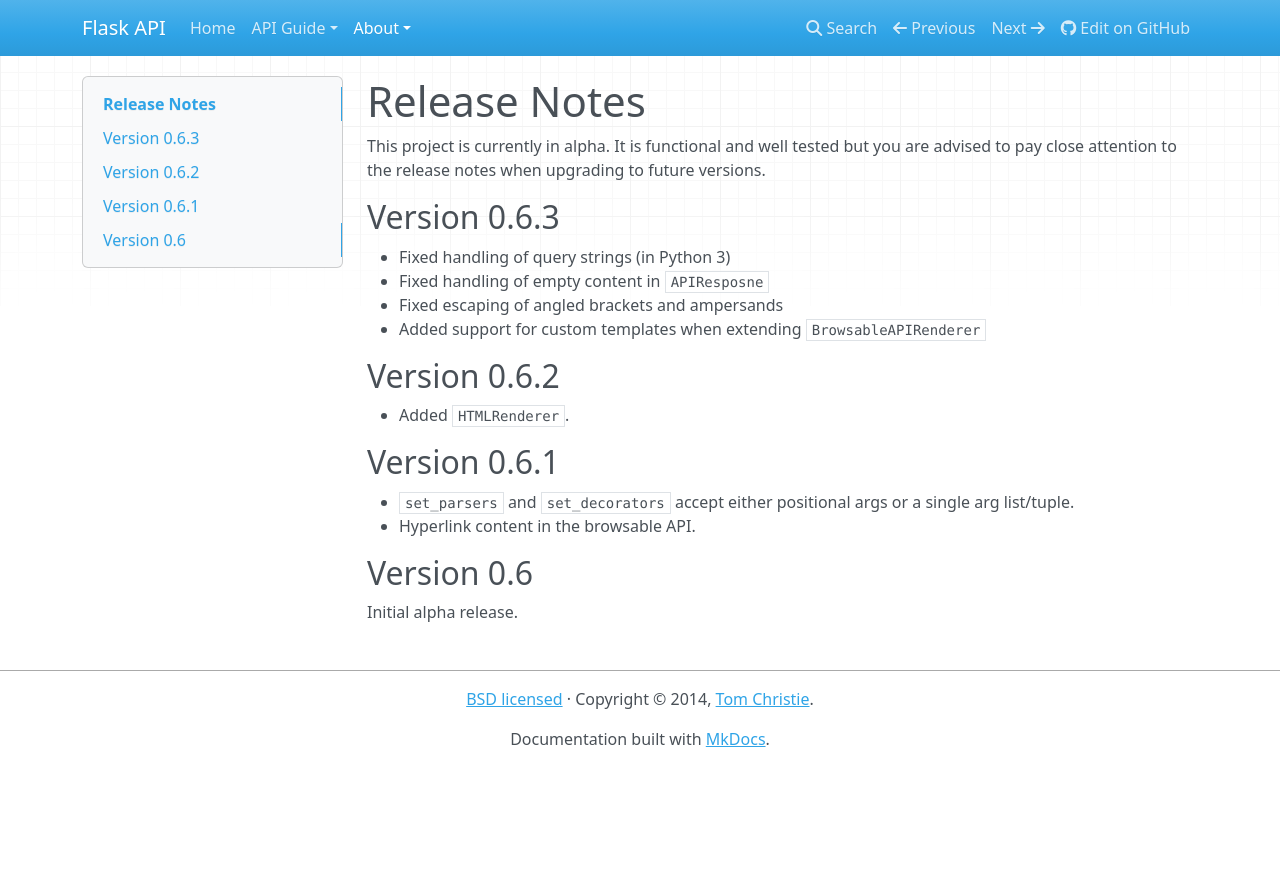
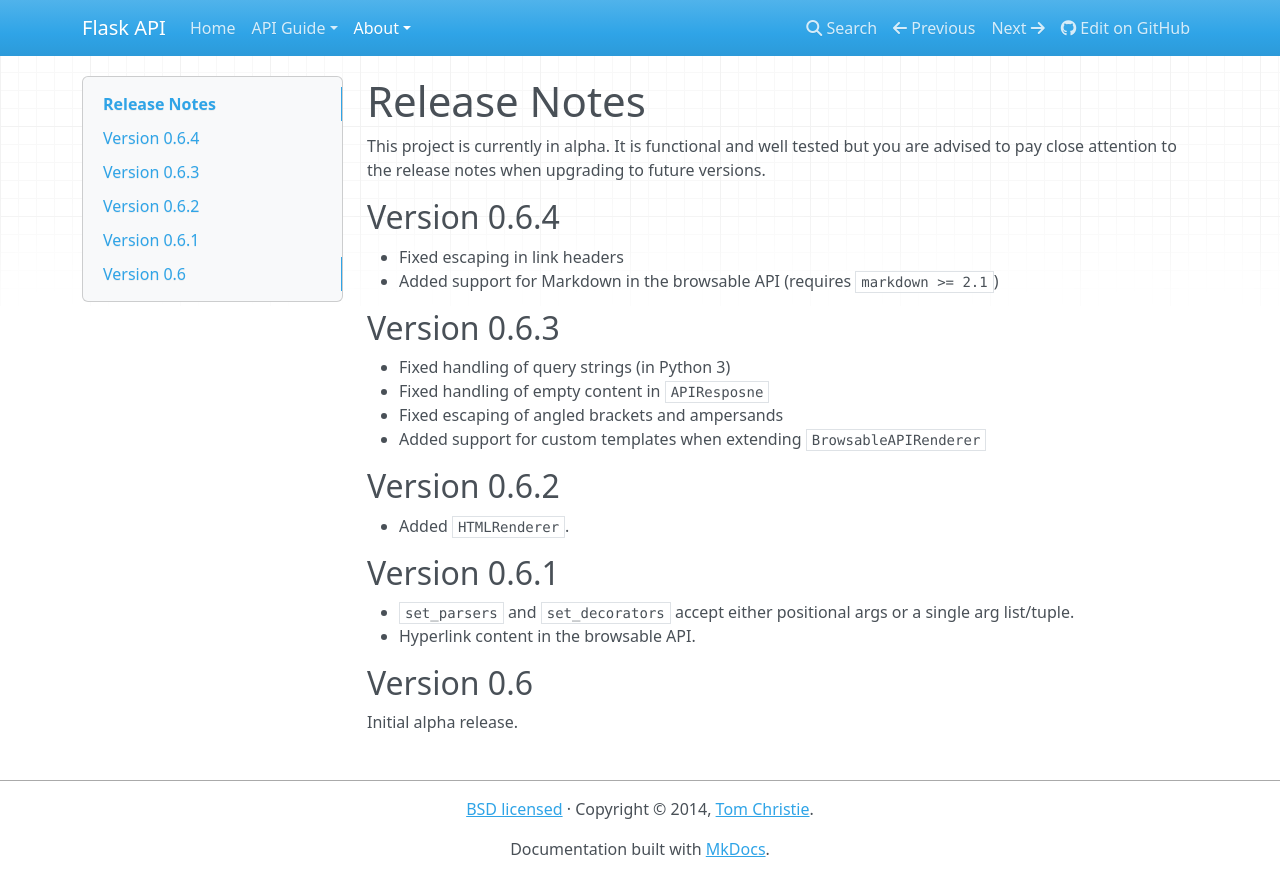
Before and after one commit to flask-api/flask-api, an MkDocs documentation site: the page built from docs/about/release-notes.md, in a window 1280 px wide. Shown: the top 896 px of the page. Built offline with MkDocs 1.6.1, drawn with Linux system fonts in a browser that asks for light colours; nearby versions of some CDN libraries; old or Windows-style settings are respelled for this version of MkDocs.

Commit message:
Bump version to 0.6.4
Fixes #43

```diff
--- a/docs/about/release-notes.md
+++ b/docs/about/release-notes.md
@@ -1,6 +1,11 @@
 # Release Notes
 
 This project is currently in alpha.  It is functional and well tested but you are advised to pay close attention to the release notes when upgrading to future versions.
+
+## Version 0.6.4
+
+* Fixed escaping in link headers
+* Added support for Markdown in the browsable API (requires `markdown >= 2.1`)
 
 ## Version 0.6.3
 
--- a/flask_api/__init__.py
+++ b/flask_api/__init__.py
@@ -1,3 +1,3 @@
 from flask_api.app import FlaskAPI
 
-__version__ = '0.6.3'
+__version__ = '0.6.4'
```
